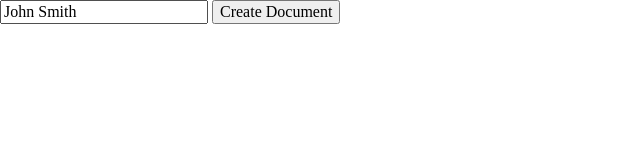
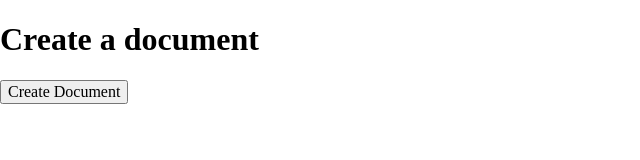
Before and after one commit to 2metres/outfit-schema-sketch, a website: page public/index.html in a window 1280 px wide. Shown: the whole page, without its empty margins (0-640 px from the left). Drawn offline with nearby package versions, Linux system fonts and the light colour scheme; a small style sheet from the web is missing.

Commit message:
fix broken json

```diff
--- a/public/index.html
+++ b/public/index.html
@@ -9,8 +9,9 @@
   </head>
   <body>
     <main class="container">
-      <form method="post">
-        <input type="text" id="user" name="user" value="John Smith">
+      <h1>Create a document</h1>
+      <form method="post" action="/">
+        <input value="['agent','suburb','totalSales']" id="fields" name="fields" type="hidden" />
         <button type="submit">Create Document</button>
       </form>
     </main>
```
Also changed, not shown: firebase.json, 1 other file.
